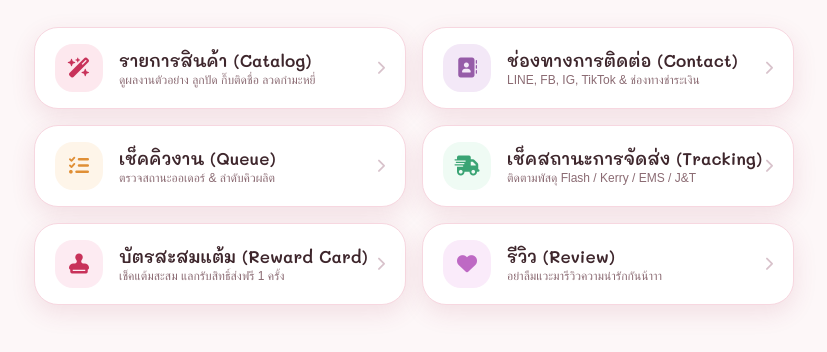
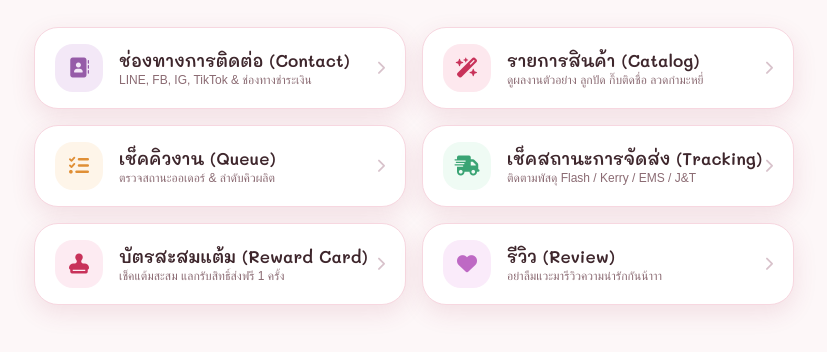
Before and after one commit to Soulvy/bivivibe-shop, a plain HTML site: page index.html in a window 1280 px wide. Shown: the part 576-928 px from the top of the page, without its empty margins (226-1053 px from the left). Drawn offline with Linux system fonts and the light colour scheme.

Commit message:
Add files via upload

```diff
--- a/index.html
+++ b/index.html
@@ -1143,8 +1143,23 @@
       <p class="profile-subtitle">งานแฮนด์เมด • ลูกปัด • กิ๊บติดชื่อ • ลวดกำมะหยี่สุดคิ้วท์ 🌷</p>
     </div>
 
-    <!-- Navigation Menu -->
+<!-- Navigation Menu -->
     <div class="menu-list">
+      <!-- เมนูช่องทางการติดต่อ & ชำระเงิน (ย้ายมาไว้บนสุด) -->
+      <button class="menu-item-btn" onclick="openPage('contactPage')">
+        <div class="menu-left">
+          <div class="menu-icon-box" style="background:var(--pastel-purple); color:var(--accent-purple);">
+            <i class="fa-solid fa-address-book"></i>
+          </div>
+          <div class="menu-info">
+            <h4>ช่องทางการติดต่อ (Contact)</h4>
+            <p>LINE, FB, IG, TikTok & ช่องทางชำระเงิน</p>
+          </div>
+        </div>
+        <i class="fa-solid fa-chevron-right menu-chevron"></i>
+      </button>
+
+      <!-- เมนูรายการสินค้า -->
       <button class="menu-item-btn" onclick="openPage('servicesPage')">
         <div class="menu-left">
           <div class="menu-icon-box" style="background:var(--pastel-pink); color:var(--accent-pink);">
@@ -1157,25 +1172,13 @@
         </div>
         <i class="fa-solid fa-chevron-right menu-chevron"></i>
       </button>
-            <button class="menu-item-btn" onclick="openPage('contactPage')">
-        <div class="menu-left">
-          <div class="menu-icon-box" style="background:var(--pastel-purple); color:var(--accent-purple);">
-            <i class="fa-solid fa-address-book"></i>
-          </div>
-          <div class="menu-info">
-            <h4>ช่องทางการติดต่อ (Contact)</h4>
-            <p>LINE, FB, IG, TikTok & ช่องทางชำระเงิน</p>
-          </div>
-        </div>
-        <i class="fa-solid fa-chevron-right menu-chevron"></i>
-      </button>
-
+
+      <!-- เมนูเช็คคิวงาน -->
       <button class="menu-item-btn" onclick="openPage('queuePage')">
         <div class="menu-left">
           <div class="menu-icon-box" style="background:#fef5e9; color:#e08f36;">
             <i class="fa-solid fa-list-check"></i>
           </div>
-
           <div class="menu-info">
             <h4>เช็คคิวงาน (Queue)</h4>
             <p>ตรวจสถานะออเดอร์ & ลำดับคิวผลิต</p>
@@ -1184,6 +1187,7 @@
         <i class="fa-solid fa-chevron-right menu-chevron"></i>
       </button>
 
+      <!-- เมนูเช็คเลขพัสดุ -->
       <button class="menu-item-btn" onclick="openPage('trackingPage')">
         <div class="menu-left">
           <div class="menu-icon-box" style="background:#effbf4; color:#3aa474;">
@@ -1197,6 +1201,7 @@
         <i class="fa-solid fa-chevron-right menu-chevron"></i>
       </button>
 
+      <!-- เมนูบัตรสะสมแต้ม -->
       <button class="menu-item-btn" onclick="openPage('rewardPage')">
         <div class="menu-left">
           <div class="menu-icon-box" style="background:#fdebf2; color:var(--accent-pink);">
@@ -1210,6 +1215,7 @@
         <i class="fa-solid fa-chevron-right menu-chevron"></i>
       </button>
 
+      <!-- เมนูรีวิว -->
       <button class="menu-item-btn" onclick="openPage('reviewPage')">
         <div class="menu-left">
           <div class="menu-icon-box" style="background:#faebfa; color:#be69c4;">
@@ -1605,7 +1611,7 @@
               <div class="bank-logo-badge" style="background:#138f2d;">KBANK</div>
               <div class="bank-details">
                 <h5>ธนาคารกสิกรไทย</h5>
-                <p>080-x-xxxxx-x</p>
+                <p>080-x-xxxxx-3</p>
               </div>
             </div>
             <button class="copy-chip" onclick="copyText('080-8-90289-3')">
```
